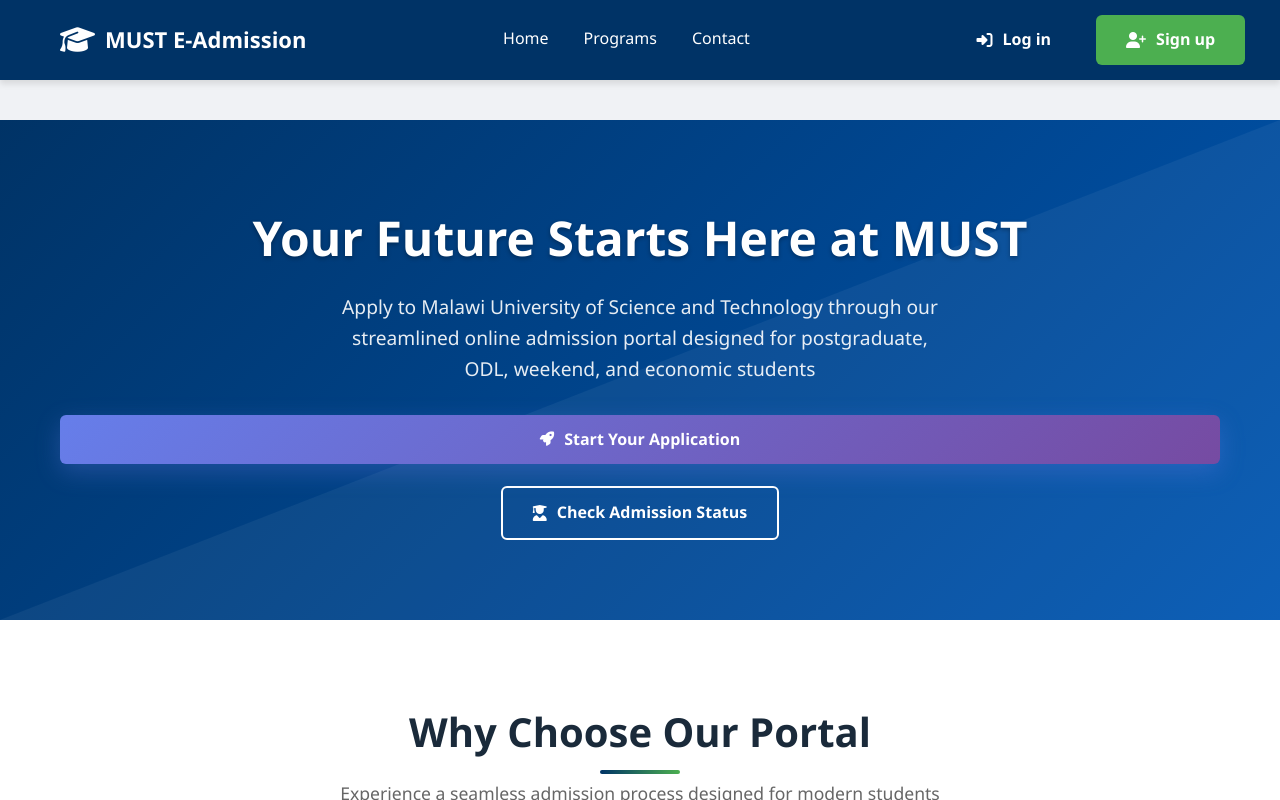
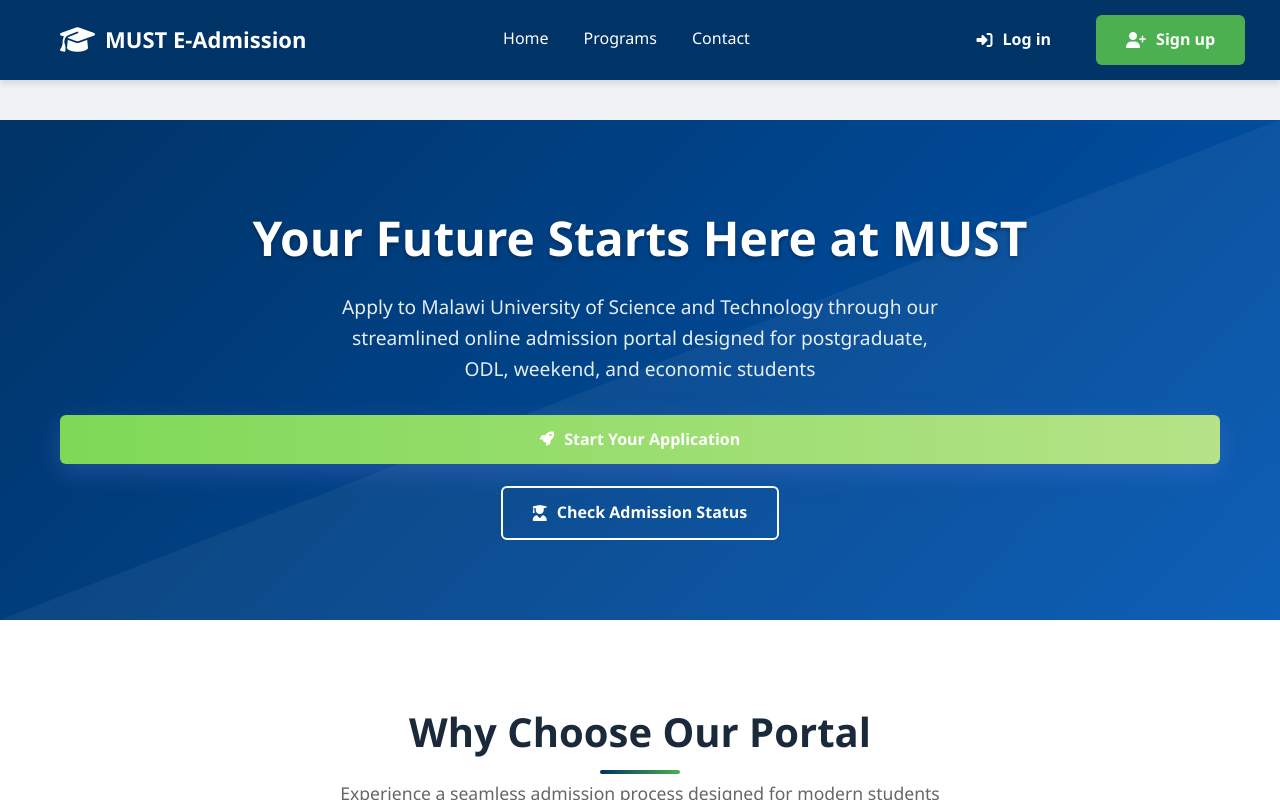
Before and after one commit to Plipzilla/MUST-E-PORTAL, a React (Create React App) app in the folder Website/react-app/: page / in a window 1280 px wide. In both pictures the pointer is over the link "Start Your Application". Shown: the top 800 px of the page. Built offline with nearby package versions, Linux system fonts and the light colour scheme; no server answers.

Commit message:
Update Home.css

```diff
--- a/Website/react-app/src/pages/Home/Home.css
+++ b/Website/react-app/src/pages/Home/Home.css
@@ -103,8 +103,9 @@
 }
 
 .btn-primary {
-  background-color: var(--secondary);
+  background: linear-gradient(90deg, #6fcf4b 0%, #a3d977 100%);
   color: white;
+  border: none;
 }
 
 .btn-secondary {
@@ -114,8 +115,9 @@
 }
 
 .btn-primary:hover {
-  background-color: #3d8b40;
+  background: linear-gradient(90deg, #7ed957 0%, #b6e388 100%);
   transform: translateY(-2px);
+  box-shadow: 0 2px 8px rgba(126, 217, 87, 0.10);
 }
 
 .btn-secondary:hover {
```
